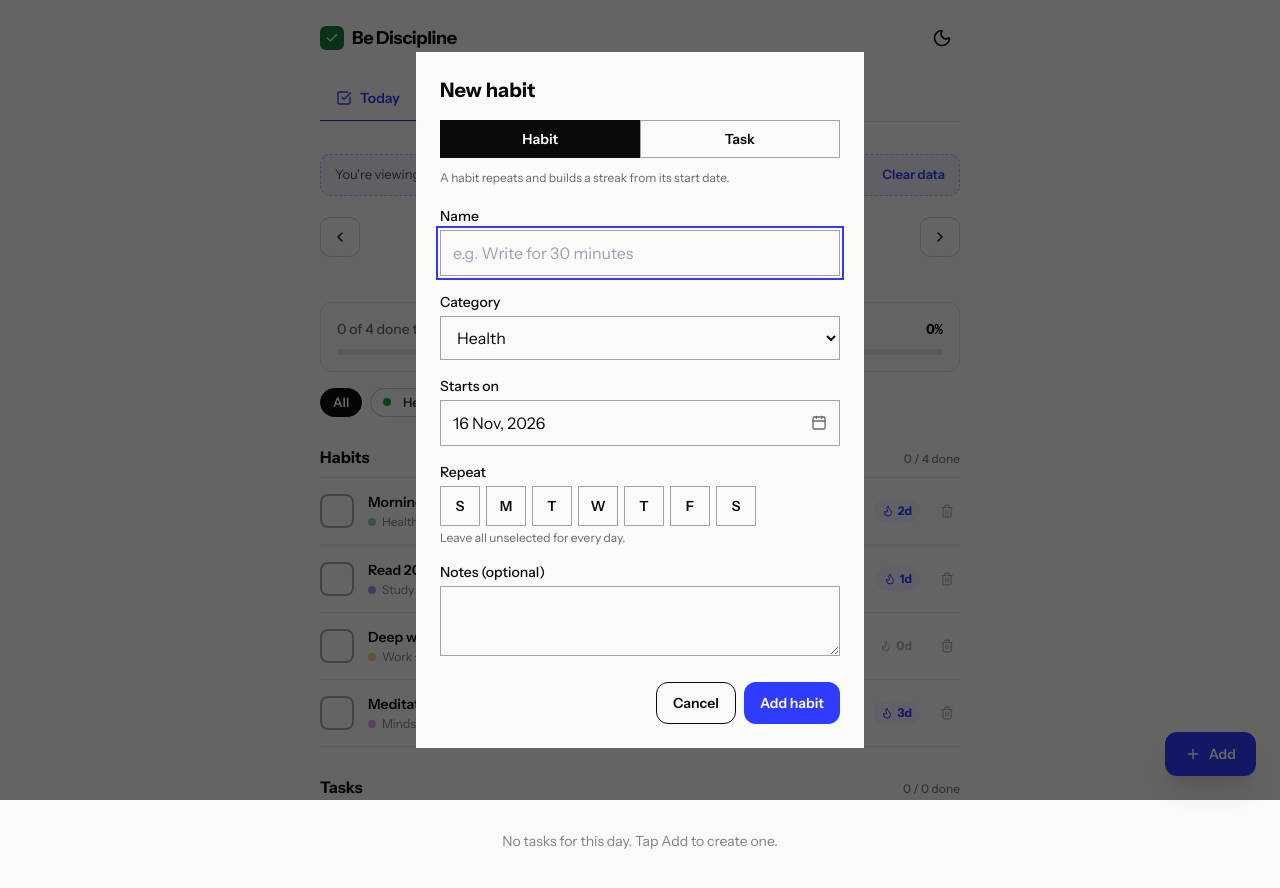
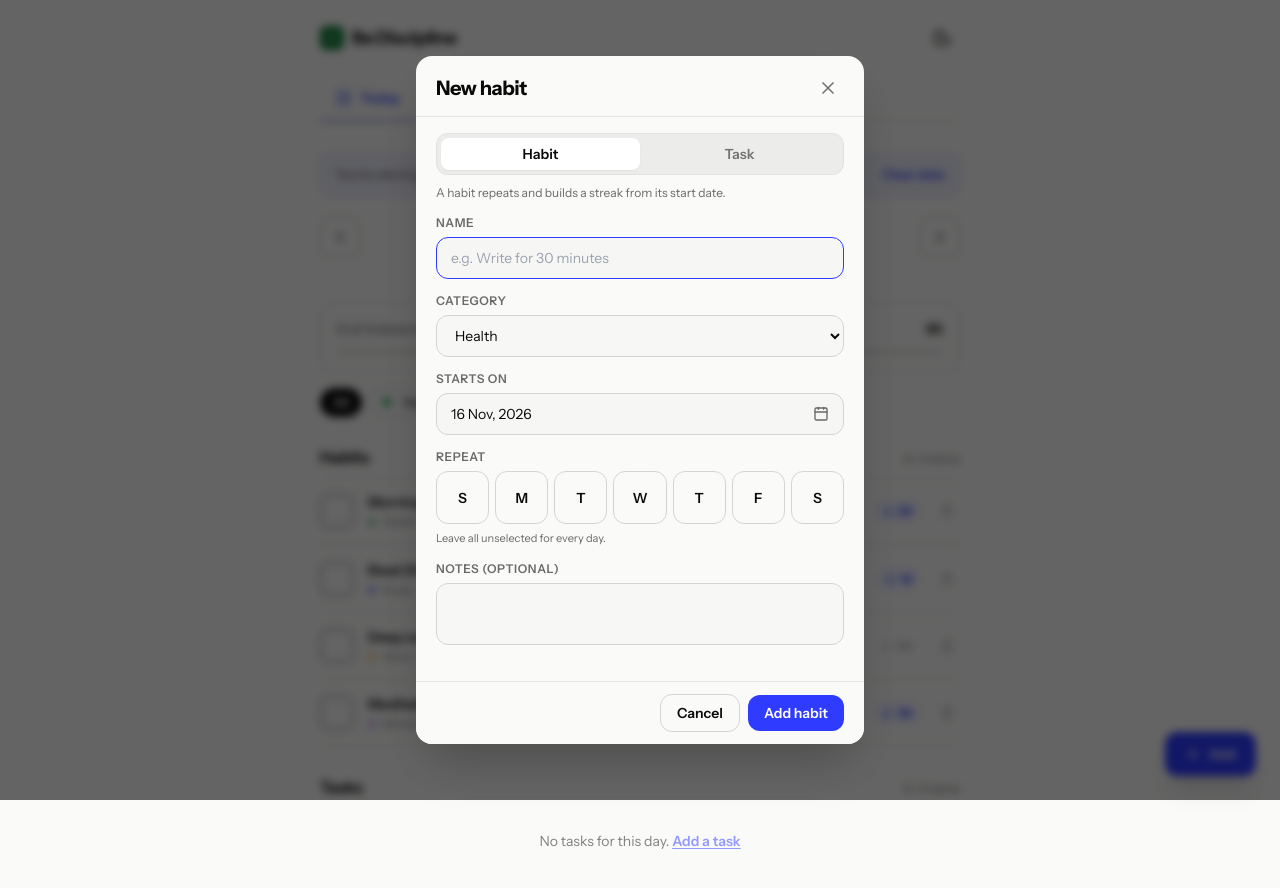
Before and after one commit to misalignedink/bediscipline, a plain HTML site: page index.html in a window 1280 px wide. Both pictures are taken after a click on the button "Add". Drawn offline with nearby package versions, Linux system fonts and the light colour scheme.

Commit message:
Fixes issues regarding UI

```diff
--- a/index.html
+++ b/index.html
@@ -245,7 +245,7 @@
     /* ── tooltip ── */
     #tip {
       position: fixed;
-      z-index: 60;
+      z-index: 80;
       pointer-events: none;
       padding: 6px 10px;
       font-size: 12px;
@@ -527,13 +527,13 @@
 
 <body class="bg-stone-50 text-neutral-950 dark:bg-neutral-950 dark:text-stone-100 min-h-screen">
   <div id="app" class="max-w-2xl mx-auto px-4 pb-32 md:pb-20"></div>
+  <nav id="mobile-nav" aria-label="Main navigation"
+    class="fixed bottom-0 inset-x-0 z-40 bg-stone-50/95 dark:bg-neutral-950/95 border-t border-neutral-200 dark:border-neutral-800 backdrop-blur-md"
+    style="padding-bottom:env(safe-area-inset-bottom)"></nav>
   <div id="modal"></div>
   <div id="modal2"></div>
   <div id="tip" role="tooltip"></div>
-  <div id="toast" class="fixed bottom-20 left-1/2 -translate-x-1/2 z-50 md:bottom-6 pointer-events-none"></div>
-  <nav id="mobile-nav" aria-label="Main navigation"
-    class="fixed bottom-0 inset-x-0 z-40 bg-stone-50/95 dark:bg-neutral-950/95 border-t border-neutral-200 dark:border-neutral-800 backdrop-blur-md"
-    style="padding-bottom:env(safe-area-inset-bottom)"></nav>
+  <div id="toast" class="fixed bottom-20 left-1/2 -translate-x-1/2 z-[70] md:bottom-6 pointer-events-none"></div>
   <script>
     const APP_VERSION = '0.0.1', KEY = 'be-discipline-v1', DEFCATS = [['Health', '#16a34a'], ['Study', '#2f3bff'], ['Work', '#f59e0b'], ['Mindset', '#a855f7']], PALETTE = ['#16a34a', '#2f3bff', '#f59e0b', '#a855f7', '#ef4444', '#06b6d4', '#ec4899', '#64748b'], DAYS = ['S', 'M', 'T', 'W', 'T', 'F', 'S'];
     const $ = s => document.querySelector(s);
@@ -595,19 +595,25 @@
     function download(name, text, type) { const a = document.createElement('a'); a.href = URL.createObjectURL(new Blob([text], { type })); a.download = name; document.body.appendChild(a); a.click(); a.remove(); setTimeout(() => URL.revokeObjectURL(a.href), 1000) }
 
     /* ---------- modal ---------- */
-    const btn = 'px-4 py-2.5 text-sm font-semibold rounded-xl border border-neutral-950 dark:border-stone-100 hover:bg-neutral-950 hover:text-white dark:hover:bg-stone-100 dark:hover:text-neutral-950 transition-colors';
-    const btnP = 'px-4 py-2.5 text-sm font-semibold rounded-xl bg-accent text-white hover:opacity-90 transition-opacity';
-    function modal(html) { $('#modal').innerHTML = `<div class="fixed inset-0 z-40 bg-black/60 flex items-end sm:items-center justify-center p-0 sm:p-4" onclick="if(event.target===this)closeModal()"><div role="dialog" aria-modal="true" class="bg-stone-50 dark:bg-neutral-900 w-full sm:max-w-md p-6 max-h-[90vh] overflow-auto">${html}</div></div>`; lucide.createIcons() }
+    const btn = 'px-4 py-2 text-sm font-semibold rounded-xl border border-neutral-300 dark:border-neutral-700 hover:bg-neutral-200/50 dark:hover:bg-neutral-800 transition-colors';
+    const btnP = 'px-4 py-2 text-sm font-semibold rounded-xl bg-accent text-white hover:opacity-90 transition-opacity';
+    function modal(html, raw = false) {
+      $('#modal').innerHTML = `<div class="fixed inset-0 z-50 bg-black/60 flex items-end sm:items-center justify-center p-0 sm:p-4 backdrop-blur-sm" onclick="if(event.target===this)closeModal()"><div role="dialog" aria-modal="true" class="bg-stone-50 dark:bg-neutral-900 w-full sm:max-w-md rounded-t-2xl sm:rounded-2xl shadow-2xl ${raw ? 'max-h-[92dvh] sm:max-h-[88vh] flex flex-col overflow-hidden' : 'p-6 max-h-[90vh] overflow-auto'}">${html}</div></div>`;
+      lucide.createIcons();
+    }
     function closeModal() { $('#modal').innerHTML = '' }
     /* ---------- in-app popups: confirm + calendar ---------- */
     let popCb = null, cal = null, popSticky = false;
-    function pop(html, sticky = false) { popSticky = sticky; $('#modal2').innerHTML = `<div class="fixed inset-0 z-[45] bg-black/60 flex items-end sm:items-center justify-center p-0 sm:p-4" onclick="${sticky ? '' : 'if(event.target===this)closePop()'}"><div role="dialog" aria-modal="true" class="bg-stone-50 dark:bg-neutral-900 w-full sm:max-w-sm p-6 max-h-[90vh] overflow-auto">${html}</div></div>`; lucide.createIcons() }
-    function closePop() { $('#modal2').innerHTML = ''; popCb = null; cal = null; popSticky = false }
+    function pop(html, sticky = false) {
+      popSticky = sticky;
+      $('#modal2').innerHTML = `<div class="fixed inset-0 z-[60] bg-black/60 flex items-end sm:items-center justify-center p-0 sm:p-4 backdrop-blur-sm" onclick="${sticky ? '' : 'if(event.target===this)closePop()'}"><div role="dialog" aria-modal="true" class="bg-stone-50 dark:bg-neutral-900 w-full sm:max-w-sm p-5 sm:p-6 rounded-t-2xl sm:rounded-2xl max-h-[90dvh] overflow-auto shadow-2xl" style="padding-bottom:max(1.25rem,env(safe-area-inset-bottom))">${html}</div></div>`;
+      lucide.createIcons();
+    }
     function confirmBox(title, body, action, label = 'Delete') {
       popCb = action;
-      pop(`<div class="flex items-center gap-3 mb-3"><span class="w-10 h-10 bg-red-600 text-white flex items-center justify-center shrink-0"><i data-lucide="trash-2" class="w-5 h-5"></i></span><h2 class="text-xl font-bold">${esc(title)}</h2></div>
+      pop(`<div class="flex items-center gap-3 mb-3"><span class="w-10 h-10 bg-red-600 text-white rounded-xl flex items-center justify-center shrink-0"><i data-lucide="trash-2" class="w-5 h-5"></i></span><h2 class="text-xl font-bold">${esc(title)}</h2></div>
   <p class="text-sm mb-6">${esc(body)}</p>
-  <div class="flex gap-2 justify-end"><button class="${btn}" onclick="closePop()">Cancel</button><button class="px-4 py-2.5 text-sm font-semibold bg-red-600 text-white hover:bg-red-700" onclick="runPop()">${esc(label)}</button></div>`)
+  <div class="flex gap-2 justify-end"><button class="${btn}" onclick="closePop()">Cancel</button><button class="px-4 py-2 text-sm font-semibold rounded-xl bg-red-600 text-white hover:bg-red-700" onclick="runPop()">${esc(label)}</button></div>`)
     }
     function runPop() { const f = popCb; closePop(); if (f) f() }
     function openCal(initK, cb) { const d = fromKey(initK); cal = { y: d.getFullYear(), m: d.getMonth(), sel: initK, cb }; drawCal() }
@@ -616,11 +622,11 @@
     function drawCal() {
       const start = new Date(cal.y, cal.m, 1).getDay(), n = new Date(cal.y, cal.m + 1, 0).getDate();
       const title = new Date(cal.y, cal.m, 1).toLocaleDateString(undefined, { month: 'long', year: 'numeric' });
-      const nb = 'w-9 h-9 border border-neutral-400 dark:border-neutral-600 flex items-center justify-center hover:bg-neutral-950 hover:text-white dark:hover:bg-stone-100 dark:hover:text-neutral-950 transition-colors';
+      const nb = 'w-9 h-9 border border-neutral-300 dark:border-neutral-700 rounded-lg flex items-center justify-center hover:bg-neutral-950 hover:text-white dark:hover:bg-stone-100 dark:hover:text-neutral-950 transition-colors';
       let cells = ''; for (let i = 0; i < start; i++)cells += '<span></span>';
       for (let d = 1; d <= n; d++) {
         const k = `${cal.y}-${pad(cal.m + 1)}-${pad(d)}`, sel = k === cal.sel, td = k === todayK, tk = S.tasks.some(t => t.date === k) || S.sessions.some(x => x.date === k);
-        cells += `<button onclick="calPick('${k}')" aria-label="${shortDate(k)}" ${sel ? 'aria-current="date"' : ''} class="relative aspect-square text-sm font-medium ${sel ? 'bg-accent text-white' : 'hover:bg-neutral-200 dark:hover:bg-neutral-800'} ${td && !sel ? 'ring-1 ring-inset ring-accent' : ''}">${d}${tk ? '<span class="absolute bottom-1 left-1/2 -translate-x-1/2 w-1 h-1 rounded-full bg-current opacity-70"></span>' : ''}</button>`
+        cells += `<button onclick="calPick('${k}')" aria-label="${shortDate(k)}" ${sel ? 'aria-current="date"' : ''} class="relative aspect-square text-sm font-medium rounded-lg ${sel ? 'bg-accent text-white' : 'hover:bg-neutral-200 dark:hover:bg-neutral-800'} ${td && !sel ? 'ring-1 ring-inset ring-accent' : ''}">${d}${tk ? '<span class="absolute bottom-1 left-1/2 -translate-x-1/2 w-1 h-1 rounded-full bg-current opacity-70"></span>' : ''}</button>`
       }
       pop(`<div class="flex items-center justify-between gap-1 mb-4">
     <div class="flex gap-1"><button onclick="calMove(0,-1)" aria-label="Previous year" class="${nb}"><i data-lucide="chevrons-left" class="w-4 h-4"></i></button><button onclick="calMove(-1)" aria-label="Previous month" class="${nb}"><i data-lucide="chevron-left" class="w-4 h-4"></i></button></div>
@@ -634,31 +640,65 @@
     document.addEventListener('keydown', e => { if (e.key === 'Escape') { if ($('#modal2').innerHTML) { if (!popSticky) closePop() } else closeModal() } });
 
     function habitForm(type = 'habit') {
-      const inp = 'w-full mb-4 px-3 py-2.5 bg-transparent border border-neutral-400 dark:border-neutral-600';
-      modal(`<h2 id="ft" class="text-xl font-bold mb-4">New habit</h2>
-  <div class="flex mb-3" role="group" aria-label="What are you adding?">${[['habit', 'Habit'], ['task', 'Task']].map(([t, l]) => `<button type="button" data-t="${t}" onclick="setType('${t}')" class="flex-1 px-4 py-2 text-sm font-semibold border -ml-px first:ml-0">${l}</button>`).join('')}</div>
-  <p id="fhelp" class="text-xs opacity-60 mb-5"></p>
-  <label class="block text-sm font-medium mb-1" for="hn">Name</label>
-  <input id="hn" maxlength="60" class="${inp}">
-  <label class="block text-sm font-medium mb-1" for="hc">Category</label>
-  <select id="hc" class="w-full mb-4 px-3 py-2.5 bg-stone-50 dark:bg-neutral-900 border border-neutral-400 dark:border-neutral-600">${catOptions()}</select>
-  <label id="datel" class="block text-sm font-medium mb-1" for="hdt">Starts on</label>
-  <button type="button" id="hdt" data-k="${viewK}" onclick="openCal(this.dataset.k,setFormDate)" class="${inp} flex items-center justify-between text-left"><span id="hdtl">${shortDate(viewK)}</span><i data-lucide="calendar" class="w-4 h-4 opacity-60"></i></button>
-  <div id="rep"><p class="text-sm font-medium mb-1">Repeat</p>
-  <div class="flex gap-1.5 mb-1" id="hd">${DAYS.map((d, i) => `<button type="button" data-d="${i}" aria-pressed="false" class="w-10 h-10 text-sm font-semibold border border-neutral-400 dark:border-neutral-600 aria-pressed:bg-accent aria-pressed:text-white aria-pressed:border-accent" onclick="this.setAttribute('aria-pressed',this.getAttribute('aria-pressed')!=='true')">${d}</button>`).join('')}</div>
-  <p class="text-xs opacity-60 mb-4">Leave all unselected for every day.</p></div>
-  <label class="block text-sm font-medium mb-1" for="hno">Notes (optional)</label>
-  <textarea id="hno" rows="2" class="w-full mb-5 px-3 py-2.5 bg-transparent border border-neutral-400 dark:border-neutral-600"></textarea>
-  <div class="flex gap-2 justify-end"><button class="${btn}" onclick="closeModal()">Cancel</button><button id="fb" class="${btnP}" onclick="addItem()">Add habit</button></div>`);
-      setType(type); $('#hn').focus()
+      const inp = 'w-full mb-3.5 px-3.5 py-2.5 bg-stone-100/70 dark:bg-neutral-800/70 border border-neutral-300 dark:border-neutral-700 rounded-xl focus:border-accent dark:focus:border-accent outline-none transition-colors text-sm';
+      modal(`
+  <div class="flex items-center justify-between px-5 pt-4 pb-3 border-b border-neutral-200 dark:border-neutral-800 shrink-0">
+    <h2 id="ft" class="text-lg sm:text-xl font-bold tracking-tight">New habit</h2>
+    <button type="button" onclick="closeModal()" aria-label="Close dialog" class="w-8 h-8 rounded-full flex items-center justify-center text-neutral-500 hover:text-neutral-950 dark:hover:text-stone-100 hover:bg-neutral-200/60 dark:hover:bg-neutral-800 transition-colors">
+      <i data-lucide="x" class="w-5 h-5"></i>
+    </button>
+  </div>
+
+  <div class="overflow-y-auto px-5 py-4 flex-1 overscroll-contain">
+    <div class="flex p-1 mb-2.5 rounded-xl bg-neutral-200/70 dark:bg-neutral-800 border border-neutral-300/40 dark:border-neutral-700/50" role="group" aria-label="What are you adding?">
+      ${[['habit', 'Habit'], ['task', 'Task']].map(([t, l]) => `<button type="button" data-t="${t}" onclick="setType('${t}')" class="flex-1 py-1.5 text-sm font-semibold rounded-lg transition-all">${l}</button>`).join('')}
+    </div>
+    <p id="fhelp" class="text-xs opacity-60 mb-3.5"></p>
+
+    <label class="block text-xs font-semibold uppercase tracking-wider opacity-60 mb-1.5" for="hn">Name</label>
+    <input id="hn" maxlength="60" class="${inp}" onkeydown="if(event.key==='Enter'){event.preventDefault();addItem()}">
+
+    <label class="block text-xs font-semibold uppercase tracking-wider opacity-60 mb-1.5" for="hc">Category</label>
+    <select id="hc" class="${inp} bg-stone-100/70 dark:bg-neutral-800/70">${catOptions()}</select>
+
+    <label id="datel" class="block text-xs font-semibold uppercase tracking-wider opacity-60 mb-1.5" for="hdt">Starts on</label>
+    <button type="button" id="hdt" data-k="${viewK}" onclick="openCal(this.dataset.k,setFormDate)" class="${inp} flex items-center justify-between text-left">
+      <span id="hdtl">${shortDate(viewK)}</span>
+      <i data-lucide="calendar" class="w-4 h-4 opacity-60"></i>
+    </button>
+
+    <div id="rep">
+      <p class="text-xs font-semibold uppercase tracking-wider opacity-60 mb-1.5">Repeat</p>
+      <div class="grid grid-cols-7 gap-1.5 mb-1.5" id="hd">
+        ${DAYS.map((d, i) => `<button type="button" data-d="${i}" aria-pressed="false" class="aspect-square text-sm font-semibold rounded-xl border border-neutral-300 dark:border-neutral-700 hover:border-neutral-400 dark:hover:border-neutral-500 aria-pressed:!bg-accent aria-pressed:!text-white aria-pressed:!border-accent flex items-center justify-center transition-colors" onclick="this.setAttribute('aria-pressed',this.getAttribute('aria-pressed')!=='true')">${d}</button>`).join('')}
+      </div>
+      <p class="text-[11px] opacity-60 mb-3.5">Leave all unselected for every day.</p>
+    </div>
+
+    <label class="block text-xs font-semibold uppercase tracking-wider opacity-60 mb-1.5" for="hno">Notes (optional)</label>
+    <textarea id="hno" rows="2" class="${inp} resize-none"></textarea>
+  </div>
+
+  <div class="flex items-center justify-end gap-2 px-5 py-3 border-t border-neutral-200 dark:border-neutral-800 bg-stone-50/95 dark:bg-neutral-900/95 shrink-0" style="padding-bottom:max(0.75rem,env(safe-area-inset-bottom))">
+    <button type="button" class="${btn}" onclick="closeModal()">Cancel</button>
+    <button type="button" id="fb" class="${btnP}" onclick="addItem()">Add habit</button>
+  </div>`, true);
+      setType(type);
+      if (window.innerWidth >= 640) $('#hn').focus();
     }
     function setType(t) {
       formType = t; const task = t === 'task';
-      document.querySelectorAll('[data-t]').forEach(b => { const on = b.dataset.t === t; b.className = 'flex-1 px-4 py-2 text-sm font-semibold border -ml-px first:ml-0 ' + (on ? 'bg-neutral-950 text-white border-neutral-950 dark:bg-stone-100 dark:text-neutral-950 dark:border-stone-100' : 'border-neutral-400 dark:border-neutral-600'); b.setAttribute('aria-pressed', on) });
-      $('#ft').textContent = task ? 'New task' : 'New habit'; $('#fb').textContent = task ? 'Add task' : 'Add habit';
-      $('#datel').textContent = task ? 'Date' : 'Starts on'; $('#rep').style.display = task ? 'none' : '';
+      document.querySelectorAll('[data-t]').forEach(b => {
+        const on = b.dataset.t === t;
+        b.className = 'flex-1 py-1.5 text-sm font-semibold rounded-lg transition-all ' + (on ? 'bg-white dark:bg-neutral-950 text-neutral-950 dark:text-stone-100 shadow-sm' : 'text-neutral-500 dark:text-neutral-400 hover:text-neutral-900 dark:hover:text-stone-200');
+        b.setAttribute('aria-pressed', on);
+      });
+      $('#ft').textContent = task ? 'New task' : 'New habit';
+      $('#fb').textContent = task ? 'Add task' : 'Add habit';
+      $('#datel').textContent = task ? 'Date' : 'Starts on';
+      $('#rep').style.display = task ? 'none' : '';
       $('#fhelp').textContent = task ? 'A task happens once, on the date you pick.' : 'A habit repeats and builds a streak from its start date.';
-      $('#hn').placeholder = task ? 'e.g. Submit the assignment' : 'e.g. Write for 30 minutes'
+      $('#hn').placeholder = task ? 'e.g. Submit the assignment' : 'e.g. Write for 30 minutes';
     }
     function addItem() {
       const name = $('#hn').value.trim(); if (!name) { $('#hn').focus(); return toast('Enter a name.', 'err') }
@@ -721,11 +761,11 @@
         const d = done(h, vd), st = streak(h, viewK); return `<li class="habit-row border-neutral-200 dark:border-neutral-800/80">${box(d, `toggle('${h.id}')`, h.name)}
     <div class="min-w-0 flex-1"><p class="font-semibold text-sm truncate ${d ? 'line-through opacity-40' : ''}">${esc(h.name)}</p>${meta(h, h.days.length ? ' · ' + h.days.map(i => DN[i]).join(', ') : '')}</div>
     ${streakBadge(st)}${delBtn(`delHabit('${h.id}')`, 'Delete habit')}</li>`
-      }).join('')}</ul>` : empty(habits.length ? 'No habits in this category.' : 'No habits scheduled for this day.')}
+      }).join('')}</ul>` : empty(habits.length ? 'No habits in this category.' : 'No habits scheduled for this day. <button type="button" onclick="habitForm(\'habit\')" class="font-semibold text-accent dark:text-blue-400 underline underline-offset-2">Add a habit</button>')}
   ${head('Tasks', td, tasks.length)}
   ${ft.length ? `<ul class="${listWrap}">${ft.map(t => `<li class="habit-row border-neutral-200 dark:border-neutral-800/80">${box(t.done, `toggleTask('${t.id}')`, t.name)}
     <div class="min-w-0 flex-1"><p class="font-semibold text-sm truncate ${t.done ? 'line-through opacity-40' : ''}">${esc(t.name)}</p>${meta(t)}</div>
-    ${delBtn(`delTask('${t.id}')`, 'Delete task')}</li>`).join('')}</ul>` : empty(tasks.length ? 'No tasks in this category.' : 'No tasks for this day. Tap Add to create one.')}
+    ${delBtn(`delTask('${t.id}')`, 'Delete task')}</li>`).join('')}</ul>` : empty(tasks.length ? 'No tasks in this category.' : 'No tasks for this day. <button type="button" onclick="habitForm(\'task\')" class="font-semibold text-accent dark:text-blue-400 underline underline-offset-2">Add a task</button>')}
   ${S.habits.length + S.tasks.length ? '' : '<p class="text-sm opacity-50 text-center mt-10">Add a habit to build a streak, or a task for a single day.</p>'}
   <button onclick="habitForm()" class="${btnP} fab fixed bottom-6 right-6 shadow-xl flex items-center gap-2 rounded-full px-5 py-3 text-sm font-bold" style="margin-bottom:env(safe-area-inset-bottom)"><i data-lucide="plus" class="w-4 h-4"></i>Add</button>`
     }
```
